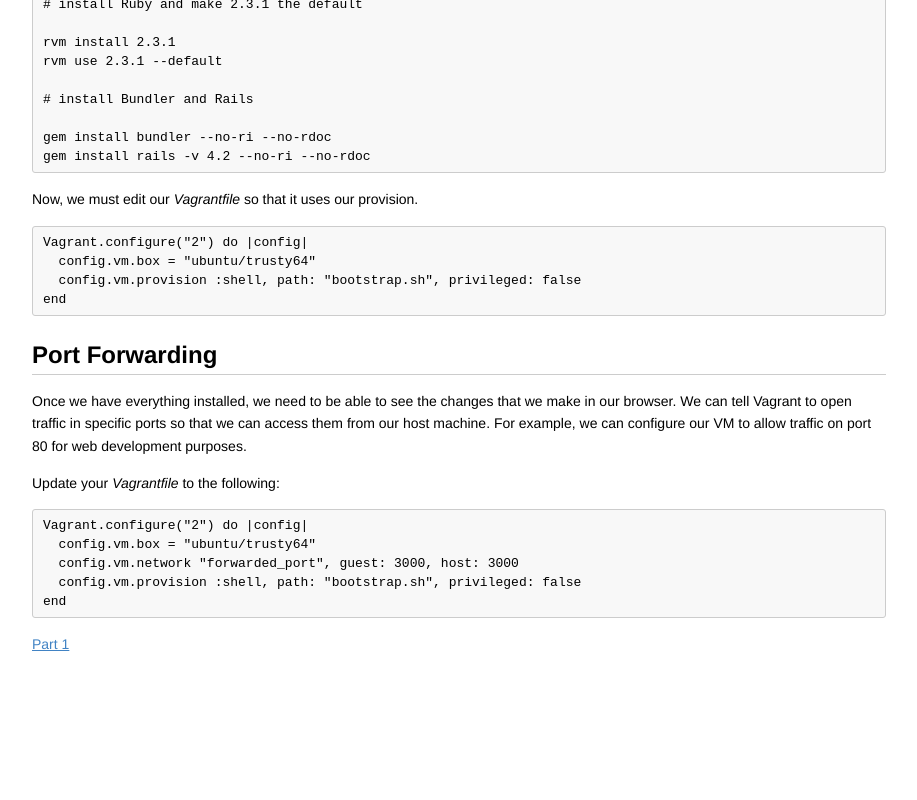
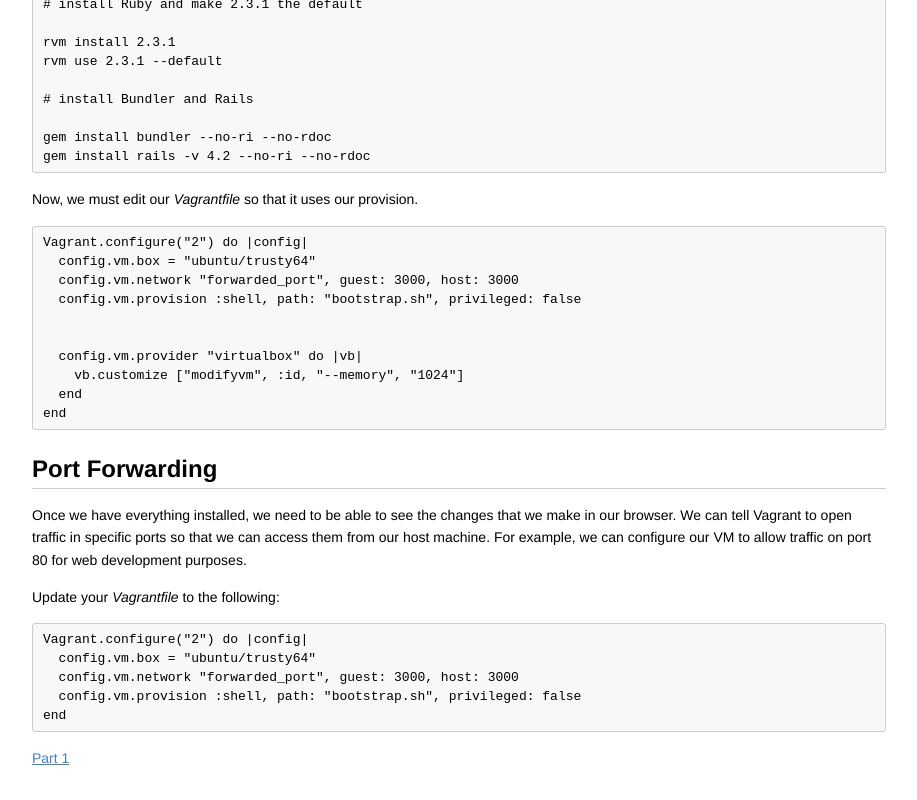
Before and after one commit to itzedu/itzedu.github.io, a plain HTML site: page two.html in a window 1280 px wide. Shown: the part 671-1471 px from the top of the page, without its empty margins (181-1098 px from the left). Before the commit the page ends 1357 px from the top, so only its background shows below. Drawn offline with Linux system fonts and the light colour scheme.

Commit message:
updated vagrant file

```diff
--- a/two.html
+++ b/two.html
@@ -367,9 +367,15 @@ gem install rails -v 4.2 --no-ri --no-rdoc</code></pre></div>
 
 <p>Now, we must edit our <em>Vagrantfile</em> so that it uses our provision.</p>
 
-<div><pre><code class="language-ruby">Vagrant.configure(&quot;2&quot;) do |config|
-  config.vm.box = &quot;ubuntu/trusty64&quot;
-  config.vm.provision :shell, path: &quot;bootstrap.sh&quot;, privileged: false
+<div><pre><code class="language-ruby">Vagrant.configure("2") do |config|
+  config.vm.box = "ubuntu/trusty64"
+  config.vm.network "forwarded_port", guest: 3000, host: 3000
+  config.vm.provision :shell, path: "bootstrap.sh", privileged: false
+
+
+  config.vm.provider "virtualbox" do |vb|
+    vb.customize ["modifyvm", :id, "--memory", "1024"]
+  end
 end</code></pre></div>
 
 <h2 id="toc_2">Port Forwarding</h2>
```
